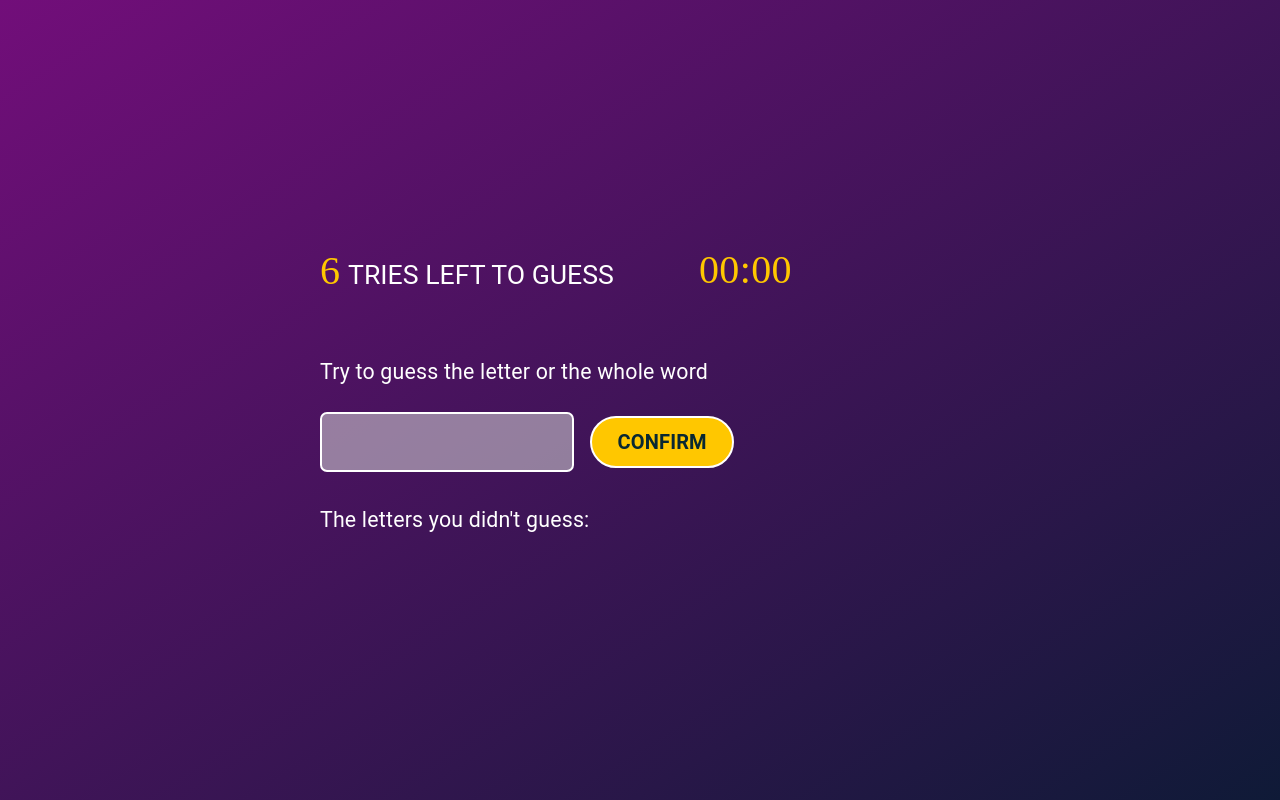
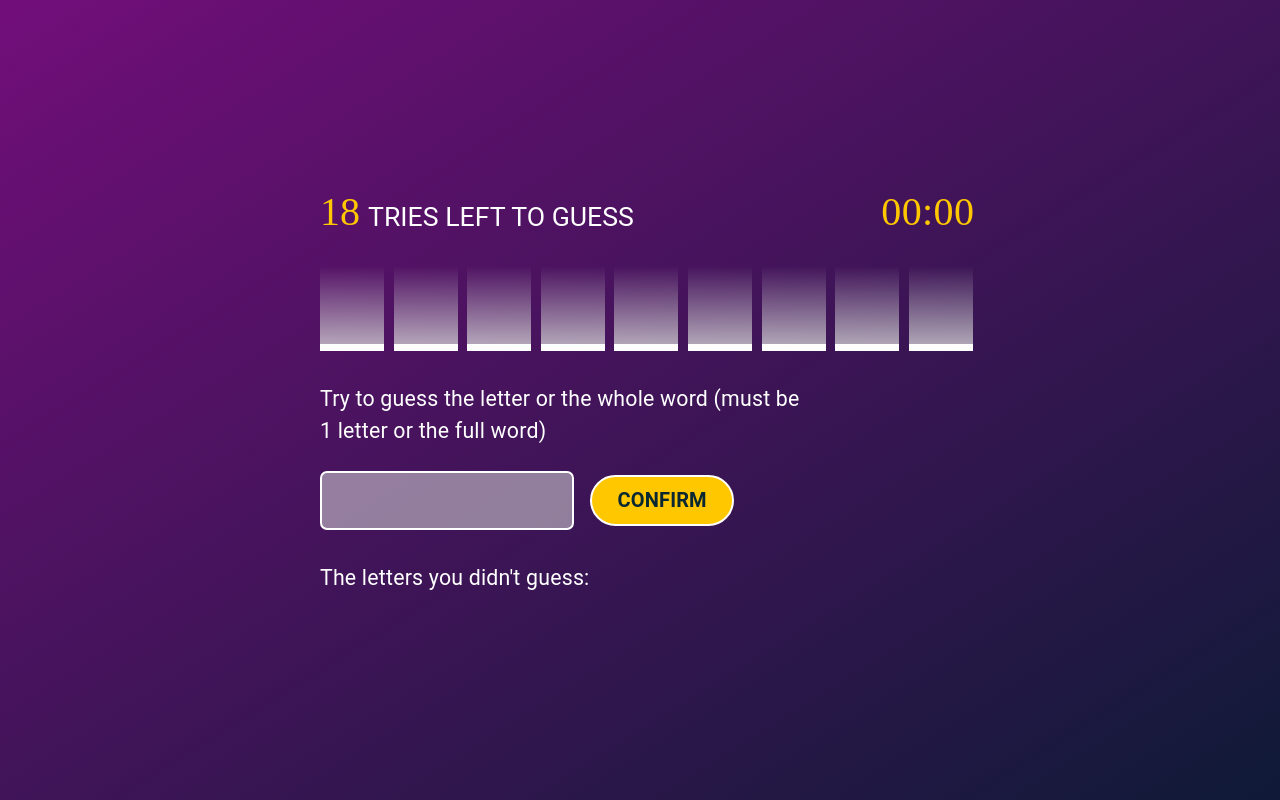
Before and after one commit to AnnaFYZ/guessing-word-game, a React (Create React App) app in the folder client/: page /start-new-game in a window 1280 px wide. Built offline with nearby package versions, Linux system fonts and the light colour scheme; a web font is replaced by a local one.

Commit message:
rules for input added and toall number of tries added

```diff
--- a/client/src/App.js
+++ b/client/src/App.js
@@ -10,7 +10,7 @@ function App() {
   const [runTimer, setRunTimer] = useState(false);
   const [rightLetters, setRightLetters] = useState([])
   const [wrongLetters, setWrongLetters] = useState([])
-  const [lettersArray, setLettersArray] = useState([])
+
   //the states for letterState (pending, guessed, wrong)
   const [letterState, setLetterState] = useState("wrong");
   return (
@@ -19,10 +19,10 @@ function App() {
         <Routes>
           <Route
             path="/start-new-game"
-            element={<GamePage lettersArray={lettersArray} runTimer={runTimer} letterState={letterState} setLetterState={setLetterState} setRunTimer={setRunTimer} setRightLetters={setRightLetters} setWrongLetters={setWrongLetters} wrongLetters={wrongLetters} rightLetters={rightLetters} />}
+            element={<GamePage runTimer={runTimer} letterState={letterState} setLetterState={setLetterState} setRunTimer={setRunTimer} setRightLetters={setRightLetters} setWrongLetters={setWrongLetters} wrongLetters={wrongLetters} rightLetters={rightLetters} />}
           />
 
-          <Route path="/" element={<Home setLettersArray={setLettersArray} setRightLetters={setRightLetters} setWrongLetters={setWrongLetters} letterState={letterState} setLetterState={setLetterState} runTimer={runTimer} setRunTimer={setRunTimer} />} />
+          <Route path="/" element={<Home setRightLetters={setRightLetters} setWrongLetters={setWrongLetters} letterState={letterState} setLetterState={setLetterState} runTimer={runTimer} setRunTimer={setRunTimer} />} />
           <Route path="/contacts" element={<Contacts />}></Route>
         </Routes>
       </Router>
--- a/client/src/components/Contacts/Contacts.jsx
+++ b/client/src/components/Contacts/Contacts.jsx
@@ -1,5 +1,5 @@
 
-import { Box, IconButton, FormControl, FormLabel, FormGroup, TextField } from '@mui/material';
+import { Box, IconButton, FormLabel, FormGroup, TextField } from '@mui/material';
 import GitHubIcon from "@mui/icons-material/GitHub";
 import HomeIcon from '@mui/icons-material/Home';
 import InfoIcon from '@mui/icons-material/Info';
@@ -73,8 +73,9 @@ function Contacts () {
           </div>
           <Box sx={{ m: 2 }} />
           <form
-            method="post"
-            action="console.log(email, message)"
+            // method="post"
+            // action="console.log(email, message)"
+            onSubmit={console.log(message)}
             style={{ width: "fit-content" }}
           >
             <FormLabel
--- a/client/src/components/Game page/GamePage.jsx
+++ b/client/src/components/Game page/GamePage.jsx
@@ -3,14 +3,18 @@ import { Box, Grid } from "@mui/material";
 import DummyInputHolder from "../dummyInputHolder";
 import DummyWordHolder from "../dummyWordHolder";
 import HolderForWrongLetters from "../dummyWrongWords";
+import randomWords from "../../mockData";
+
+const randomWord = (words) => {
+  const randomIndex = Math.floor(Math.random() * words.length);
+  let randomWord = words[randomIndex];
+  return randomWord;
+};
+
+const guessingWord = randomWord(randomWords).word;
 
 
-function GamePage({ runTimer, setRunTimer, letterState, setLetterState, wrongLetters, rightLetters, setWrongLetters, setRightLetters, lettersArray }) {
-
-
-  console.log("lettersArray", lettersArray)
-  console.log("wrongLetters", wrongLetters)
-  console.log("rightLetters", rightLetters)
+function GamePage({ runTimer, setRunTimer, letterState, setLetterState, wrongLetters, rightLetters, setWrongLetters, setRightLetters}) {
 
   return (
     <Box
@@ -28,7 +32,7 @@ function GamePage({ runTimer, setRunTimer, letterState, setLetterState, wrongLet
       <Grid container alignItems="left" sx={{ wrap: "nowrap", maxWidth: "50%" }}>
         <Grid item lg={7}>
           <DummyWordHolder
-            lettersArray={lettersArray}
+            guessingWord={guessingWord}
             runTimer={runTimer}
             setRunTimer={setRunTimer}
             letterState={letterState}
@@ -37,7 +41,7 @@ function GamePage({ runTimer, setRunTimer, letterState, setLetterState, wrongLet
           />
         </Grid>
         <Grid item lg={7}>
-          <DummyInputHolder lettersArray={lettersArray} setWrongLetters={setWrongLetters} wrongLetters={wrongLetters} rightLetters={rightLetters} setRightLetters={setRightLetters} />
+          <DummyInputHolder guessingWord={guessingWord} setWrongLetters={setWrongLetters} wrongLetters={wrongLetters} rightLetters={rightLetters} setRightLetters={setRightLetters} />
         </Grid>
         <Grid item lg={7}>
           <HolderForWrongLetters letterState={letterState} wrongLetters={wrongLetters} />
--- a/client/src/components/Home/Home.jsx
+++ b/client/src/components/Home/Home.jsx
@@ -7,15 +7,6 @@ import MyButton from "../button"
 import React from 'react';
 import { Link } from 'react-router-dom';
 import Logo from "./../../assets/logo3.png"
-import randomWords from "./../../mockData";
-
-const randomWord = (words) => {
-  const randomIndex = Math.floor(Math.random() * words.length);
-  let randomWord = words[randomIndex].word;
-  let lettersArray = randomWord.split("").map((char) => char.toUpperCase());
-  return lettersArray;
-}
-
 
 
 function Home({ setRunTimer, runTimer, setLettersArray, setLetterState, setRightLetters, setWrongLetters }) {
@@ -25,8 +16,6 @@ function Home({ setRunTimer, runTimer, setLettersArray, setLetterState, setRight
     setRunTimer(true)
     setRightLetters([])
     setWrongLetters([])
-    setLettersArray(randomWord(randomWords))
-    console.log("runTimer", runTimer)
   }
   return (
     <div>
--- a/client/src/components/dummyInputHolder.js
+++ b/client/src/components/dummyInputHolder.js
@@ -4,14 +4,23 @@ import Subtitle from "./subtitle";
 import Input from "./input-component";
 import { Box, Grid } from "@mui/material";
 
-const DummyInputHolder = ({ lettersArray, setWrongLetters, wrongLetters, rightLetters, setRightLetters }) => {
+const DummyInputHolder = ({ guessingWord, setWrongLetters, wrongLetters, rightLetters, setRightLetters }) => {
   const [inputValue, setInputValue] = useState("");
+  const [disabled, setDisabled] = useState(true);
+  const lettersArray = guessingWord.split("").map((char) => char.toUpperCase());
 
   const handleInputChange = (value) => {
+    if(value==="" || (value.length >1 && (value.split('').length < lettersArray.length || value.split('').length > lettersArray.length))){
+      setDisabled(true);
+    } else {
+      setDisabled(false)
+    }
   };
 
   const handleConfirm = () => {
-    console.log("Input Value:", inputValue);
+    if(disabled){
+      return
+    } else {
       const newWrongLetters = !lettersArray.includes(inputValue)
         ? [...wrongLetters, inputValue]
         : wrongLetters;
@@ -22,6 +31,9 @@ const DummyInputHolder = ({ lettersArray, setWrongLetters, wrongLetters, rightLe
 
       setWrongLetters(newWrongLetters);
       setRightLetters(newRightLetters);
+      setInputValue("");
+    }
+
   };
 
   return (
@@ -34,7 +46,7 @@ const DummyInputHolder = ({ lettersArray, setWrongLetters, wrongLetters, rightLe
         }}
       >
         <Subtitle
-          subtitle="Try to guess the letter or the whole word"
+          subtitle="Try to guess the letter or the whole word (must be 1 letter or the full word)"
           fontSize="16pt"
         />
         <Grid container justifyContent="left" alignItems="center">
@@ -50,6 +62,7 @@ const DummyInputHolder = ({ lettersArray, setWrongLetters, wrongLetters, rightLe
               buttonText="Confirm"
               color="yellow"
               onClick={handleConfirm}
+              disabled={disabled}
             />
           </Grid>
         </Grid>
--- a/client/src/components/dummyWordHolder.js
+++ b/client/src/components/dummyWordHolder.js
@@ -3,34 +3,51 @@ import LetterCard from "./card"
 import Timer from "./timer.js"
 import Title from "./title"
 
-const DummyWordHolder = ({ letterState, runTimer, setRunTimer, lettersArray, rightLetters }) => {
-    console.log("lettersArray", lettersArray)
-    console.log("lettersArray", letterState)
+const DummyWordHolder = ({ letterState, runTimer, setRunTimer, guessingWord, rightLetters }) => {
+    const count = () => {
+      let count = guessingWord.length * 2;
+      return count
+    }
+
     return (
       <div>
-            <Box sx={{
+        <Box
+          sx={{
             display: "inline-block",
             minWidth: "30rem",
-                mb: "2rem"
-            }}>
-                <Grid container justifyContent="space-between" alignItems="center" mb="1.5rem" >
-                    <Grid item >
+            mb: "2rem",
+          }}
+        >
+          <Grid
+            container
+            justifyContent="space-between"
+            alignItems="center"
+            mb="1.5rem"
+          >
+            <Grid item>
               <Grid container alignItems="flex-end">
-                            <span style={{
+                <span
+                  style={{
                     fontFamily: "Keania One",
                     fontWeight: 400,
                     fontSize: "30pt",
                     marginRight: "0.5rem",
                     fontStyle: "normal",
-                                color: "#FFC700"
-                            }}>6</span>
+                    color: "#FFC700",
+                  }}
+                >
+                  {count()}
+                </span>
                 <Title title="tries left to guess" fontSize="20pt" />
               </Grid>
             </Grid>
             <Timer runTimer={runTimer} setRunTimer={setRunTimer} />
           </Grid>
-                <div style={{ display: "flex", flexDirection: 'row' }}>
-                    {lettersArray.map((letter, index) => (
+          <div style={{ display: "flex", flexDirection: "row" }}>
+            {guessingWord
+              .split("")
+              .map((char) => char.toUpperCase())
+              .map((letter, index) => (
                 <Grid
                   container
                   alignItems="flex-end"
@@ -43,15 +60,16 @@ const DummyWordHolder = ({ letterState, runTimer, setRunTimer, lettersArray, rig
                 >
                   <LetterCard
                     letter={letter}
-                                letterState={rightLetters.includes(letter) ? "guessed" : "pending"}
+                    letterState={
+                      rightLetters.includes(letter) ? "guessed" : "pending"
+                    }
                   />
                 </Grid>
               ))}
           </div>
-
         </Box>
       </div>
-    )
+    );
 }
 
 export default DummyWordHolder
```
Lines whose indentation alone changed are shown as unchanged.
